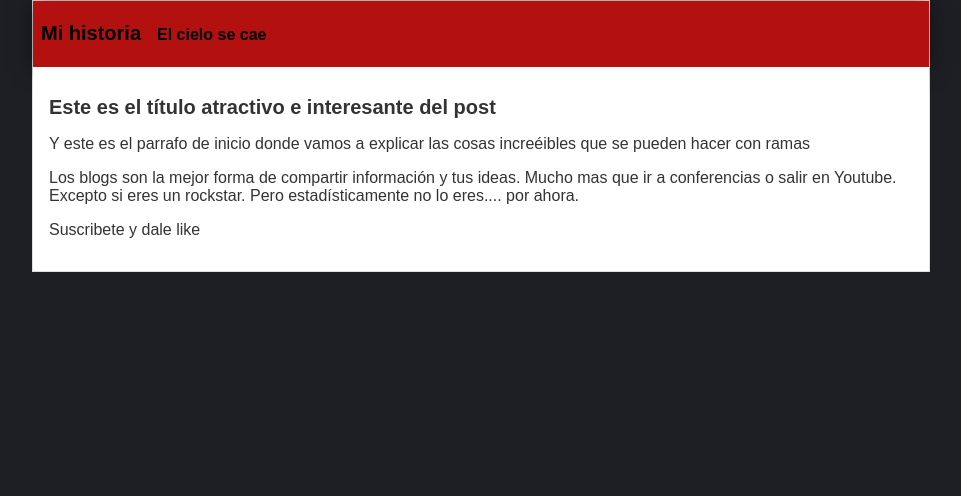
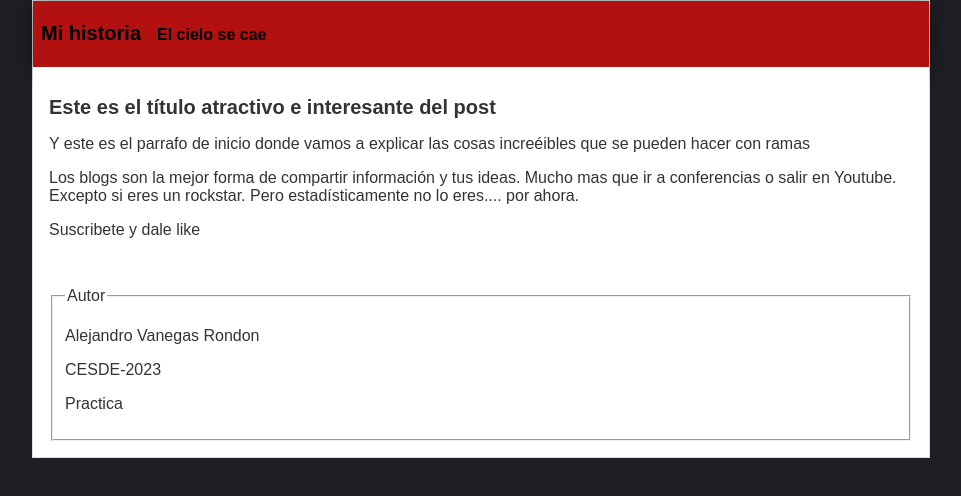
Before and after one commit to AlejoVR09/GitPlatzi, a plain HTML site: page index.html in a window 1280 px wide. Shown: the whole page, without its empty margins (159-1120 px from the left). Drawn offline with Linux system fonts and the light colour scheme.

Commit message:
Añade fieldset con datos del autor

```diff
--- a/css/styles.css
+++ b/css/styles.css
@@ -39,3 +39,9 @@ body {
     background: white;
     padding: 1em;
 }
+
+.footer {
+    margin: 0;
+    background-color: white;
+    padding: 1em;
+}
--- a/index.html
+++ b/index.html
@@ -19,8 +19,17 @@
             <p>Los blogs son la mejor forma de compartir información y tus ideas. Mucho mas que ir a conferencias o salir en Youtube. Excepto si eres un rockstar. Pero estadísticamente no lo eres.... por ahora.</p>
             <p>Suscribete y dale like</p>
         </div>
+        <footer class="footer">
+            <fieldset>
+                <legend>Autor</legend>
+                <p>Alejandro Vanegas Rondon</p>
+                <p>CESDE-2023</p>
+                <p>Practica</p>
+            </fieldset>
+
+        </footer>
     </div>
-    <footer>
+
 
     </footer>
 </body>
```
